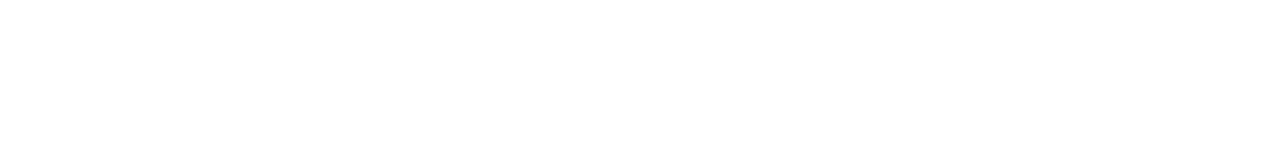
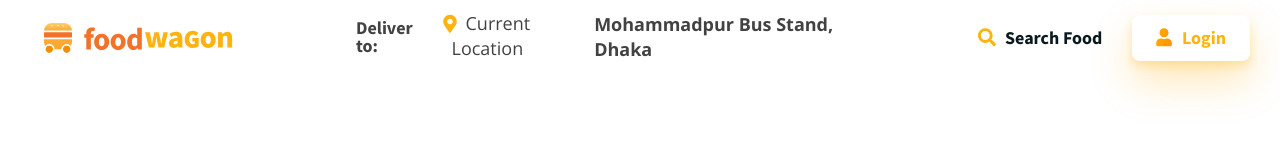
Before and after one commit to PubupCreed/food-wagon, a website built with Vite: page index.html in a window 1280 px wide. Built offline with nearby package versions, Linux system fonts and the light colour scheme.

Commit message:
added structure html and styles

```diff
--- a/index.html
+++ b/index.html
@@ -7,7 +7,29 @@
 		<title>FoodWagon</title>
 	</head>
 	<body>
-    <div id="app"></div>
+		<div id="app">
+			<header class="header">
+				<div class="header__container">
+					<a href="/" class="header__logo">
+						<img src="./public/header/header-logo.svg" alt="Logo" />
+					</a>
+					<div class="header__delivery">
+							<span class="deliver">Deliver to:</span><span class="map">Current Location</span><address>Mohammadpur Bus Stand,
+								Dhaka</address>
+					</div>
+					<div class="header__menu">
+						<button class="header__menu-search">
+							<img src="./public/header/magnifying-glass.svg" alt="Search">
+							<p>Search Food</p>
+						</button>
+						<button class="header__menu-user">
+							<img src="./public/header/user.svg" alt="User" />
+							<p>Login</p>
+						</button>
+					</div>
+				</div>
+			</header>
+		</div>
 		<script type="module" src="/src/main.ts"></script>
 	</body>
 </html>
--- a/src/scss/base/reset.scss
+++ b/src/scss/base/reset.scss
@@ -31,6 +31,7 @@ body {
 	-webkit-text-size-adjust: 100%;
 	-webkit-font-smoothing: antialiased;
 	-moz-osx-font-smoothing: grayscale;
+	font-style: normal;
 }
 input,
 button,
--- a/src/scss/base/variables.scss
+++ b/src/scss/base/variables.scss
@@ -11,7 +11,7 @@ $mainColor: #0A191E;
 $mainBG: #fff;
 $mainFontFamily: 'Source Sans Pro', sans-serif;
 $fontFamily: 'Open Sans', sans-serif;
-$fontSize: 14px;
+$fontSize: 18px;
 
 $orange: #F17228;
 $yellow: #FFB30E;
--- a/src/scss/components/header.scss
+++ b/src/scss/components/header.scss
@@ -0,0 +1,103 @@
+.header {
+	width: 100%;
+	height: 78px;
+	display: flex;
+	justify-content: center;
+	align-items: center;
+	padding: 0 $containerPadding;
+
+	&__container {
+		max-width: $maxWidthContainer;
+		width: 100%;
+		display: flex;
+		justify-content: space-between;
+		align-items: center;
+		margin-left: 14px;
+		margin-bottom: 3px;
+	}
+
+	&__delivery {
+		margin-right: 114px;
+        margin-bottom: 1px;
+		color: $gray;
+		font-weight: 700;
+		font-family: $fontFamily;
+        display: flex;
+        align-items: center;
+        max-width: 565px;
+        width: 100%;
+
+		.deliver {
+			font-family: $mainFontFamily;
+            line-height: 100%;
+		}
+
+		.map {
+			font-weight: 400;
+			line-height: 140%;
+            margin-left: 22px;
+            margin-bottom: 8px;
+
+			&::before {
+                position: relative;
+                top: 6px;
+                right: 9px;
+				content: "";
+				display: inline-block;
+				width: 14px;
+				height: 25px;
+				background: url("../../../public/header/location.svg") no-repeat center
+					center / contain;
+			}
+		}
+
+        address {
+            font-style: normal;
+            line-height: 140%;
+            margin-left: 4px;
+        }
+	}
+
+	&__menu {
+		display: flex;
+		max-width: 272px;
+		width: 100%;
+		justify-content: space-between;
+
+		&-search {
+			display: flex;
+			align-items: center;
+			gap: 8px;
+
+			p {
+				font-weight: 700;
+				line-height: 100%;
+			}
+		}
+
+		&-user {
+			width: 118px;
+			height: 46px;
+			box-shadow: 0px 5px 10px rgba(255, 174, 0, 0.26),
+				0px 20px 40px rgba(255, 174, 0, 0.29);
+			border-radius: 8px;
+			display: flex;
+			justify-content: center;
+			align-items: center;
+			gap: 10px;
+			transition: all 0.3s ease;
+
+			&:hover {
+				transition: all 0.3s ease;
+				box-shadow: 0px 5px 10px rgba(255, 174, 0, 0.56),
+					0px 20px 40px rgba(255, 174, 0, 0.59);
+			}
+
+			p {
+				font-weight: 700;
+				color: $yellow;
+				line-height: 100%;
+			}
+		}
+	}
+}
--- a/src/scss/index.scss
+++ b/src/scss/index.scss
@@ -3,3 +3,6 @@
 @import './base/reset';
 @import './base/base';
 @import './base/variables';
+
+// Sections
+@import './components/header';
```
Also changed, not shown: public/header/header-logo.svg (added), public/header/location.svg (added), public/header/magnifying-glass.svg (added), public/header/user.svg (added). Lines whose indentation alone changed are shown as unchanged.
